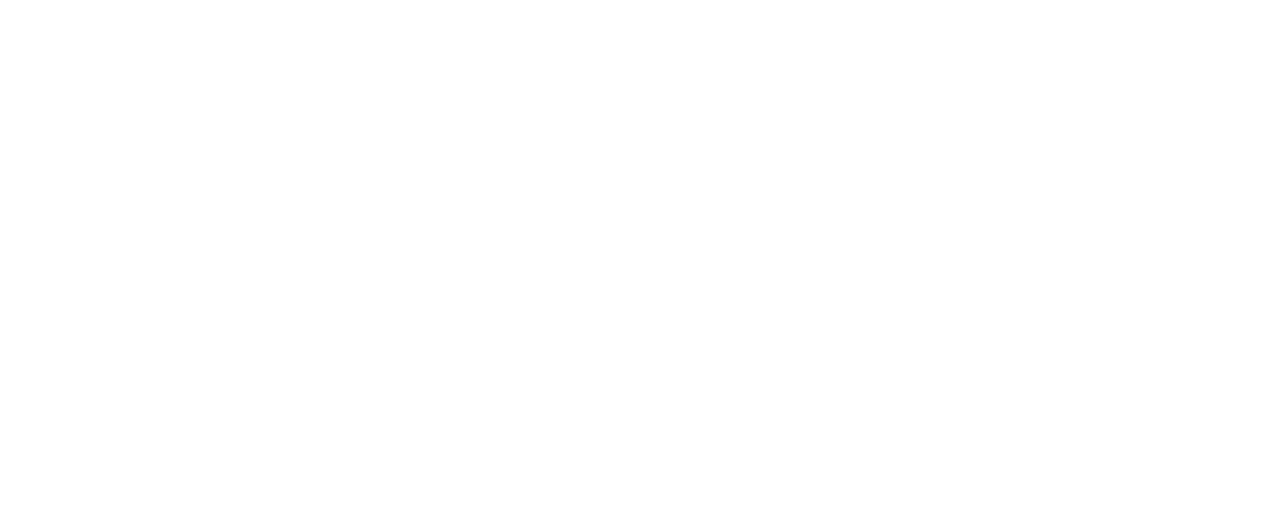
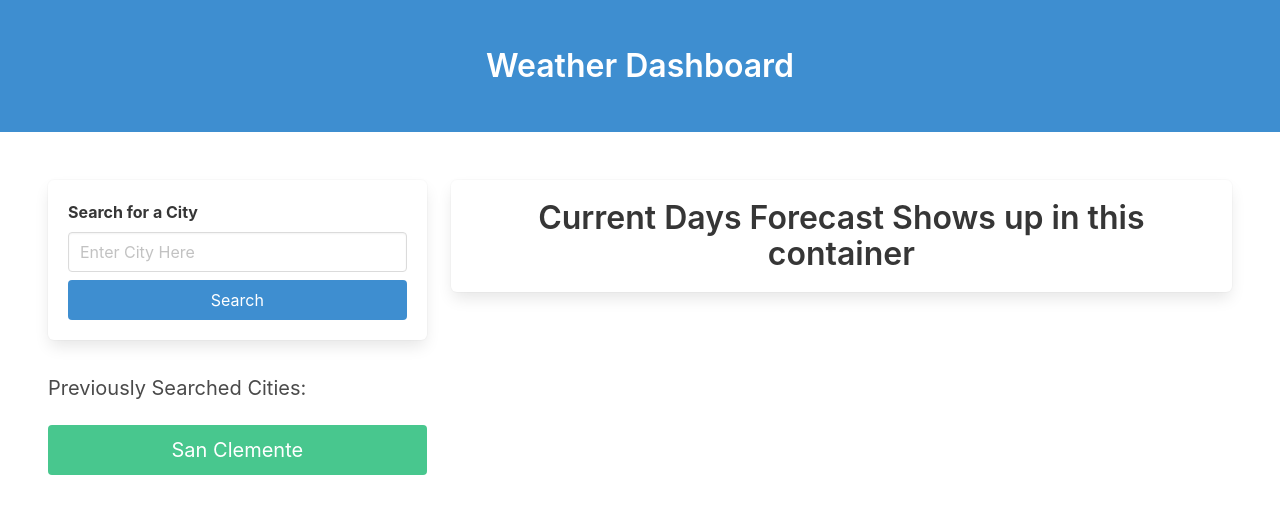
Before and after one commit to captaiiinsolo/weatherDashboard, a plain HTML site: page index.html in a window 1280 px wide. Drawn offline with nearby package versions, Linux system fonts and the light colour scheme.

Commit message:
format page using Bulma classes

```diff
--- a/index.html
+++ b/index.html
@@ -14,6 +14,48 @@
 </head>
 <body>
 
+    <section class="hero is-info">
+        <div class="hero-body has-text-centered">
+            <p class="title">Weather Dashboard</p>
+        </div>
+    </section>
+
+    <section class="m-6">
+        <div class="columns">
+            <div class="column is-one-third">
+                <form action="" class="box">
+                    <div class="field">
+                        <label for="" class="label">Search for a City</label>
+                        <div class="control">
+                            <input type="text" class="input" placeholder="Enter City Here">
+                        </div>
+                        <div class="mt-2">
+                            <input type="submit" class="button is-info is-fullwidth" value="Search">
+                        </div>
+                    </div>
+                </form>
+                <div class="columns mt-5">
+                    <div class="column">
+                        <p class="subtitle">Previously Searched Cities:</p>
+                        <div class="buttons are-medium">
+                            <button class="button is-fullwidth is-success">San Clemente</button>
+                        </div>
+                    </div>
+                </div>
+            </div>
+
+            <div class="column">
+                <div class="container has-text-centered">
+                    <div class="box">
+                        <h1 class="title">Current Days Forecast Shows up in this container</h1>
+                    </div>
+                </div>
+            </div>
+        </div>
+    </section>
+
+
+
     <!-- jQuery -->
     <script src="https://code.jquery.com/jquery-1.12.4.min.js"
     integrity="sha256-ZosEbRLbNQzLpnKIkEdrPv7lOy9C27hHQ+Xp8a4MxAQ="
```
